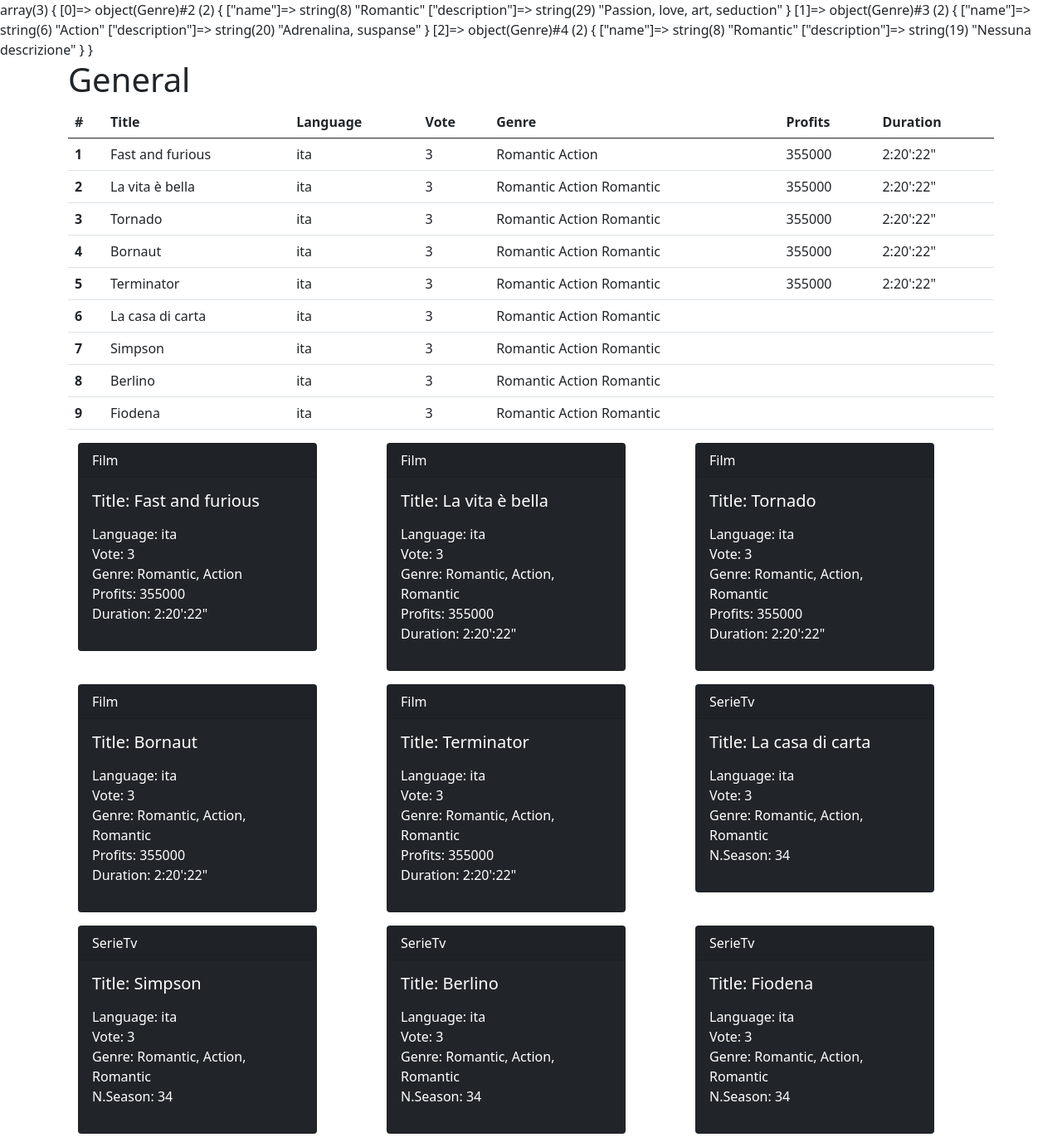
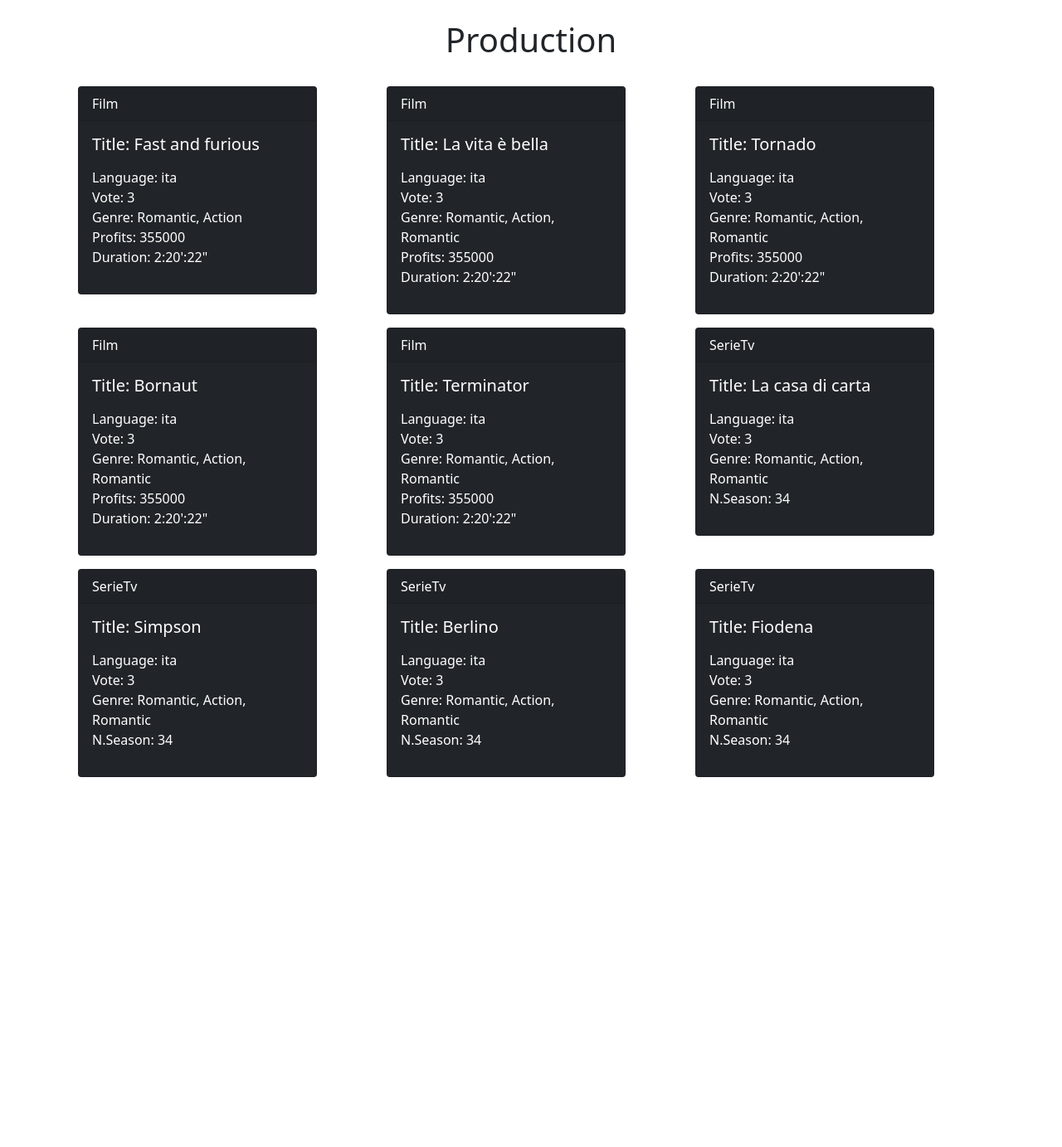
Before and after one commit to RoccoCerro/php-oop-1, a PHP site: page / in a window 1280 px wide. Shown: the whole page at 83% size. After the commit the page ends 937 px from the top, so only its background shows below. Run offline with PHP 8.4, Linux system fonts and the light colour scheme; data that the repository does not hold is empty.

Commit message:
Add: style title

```diff
--- a/db.php
+++ b/db.php
@@ -14,8 +14,6 @@ $genres = [
   $commedy
 ];
 
-var_dump($genres);
-
 $general = [
   new Movie("Fast and furious", "ita", 3, [$romantic, $action], 355000,"2:20':22\""),
   new Movie("La vita è bella", "ita", 3, $genres, 355000,"2:20':22\""),
--- a/index.php
+++ b/index.php
@@ -31,44 +31,7 @@ require_once __DIR__ . "/models/Movie.php";
       <div class="container">
 
         <!-- General -->
-        <h1>General</h1>
-        <table class="table">
-          <thead>
-            <tr>
-              <th scope="col">#</th>
-              <th scope="col">Title</th>
-              <th scope="col">Language</th>
-              <th scope="col">Vote</th>
-              <th scope="col">Genre</th>
-              <th scope="col">Profits</th>
-              <th scope="col">Duration</th>
-            </tr>
-          </thead>
-          <tbody>
-            <?php
-              for($i = 0; $i < count($general); $i++){
-                $el = $general[$i];
-                ?>
-                <tr>
-                  <th scope="row"><?= $i +1 ?></th>
-                  <td><?= $el->title ?></td>
-                  <td><?= $el->language ?></td>
-                  <td><?= $el->vote ?></td>
-                  <td>
-                    <?php
-                    foreach($el->genres as $key => $element){
-                      echo $element->name . " ";
-                    }
-                    ?>
-                  </td>
-                  <td><?= $el->profits ?></td>
-                  <td><?= $el->duration ?></td>
-                </tr>
-                <?php
-              }
-            ?>
-          </tbody>
-        </table>
+        <h1 class="text-center p-4">Production</h1>
         <section>
           <div class="container">
             <div class="row">
```
